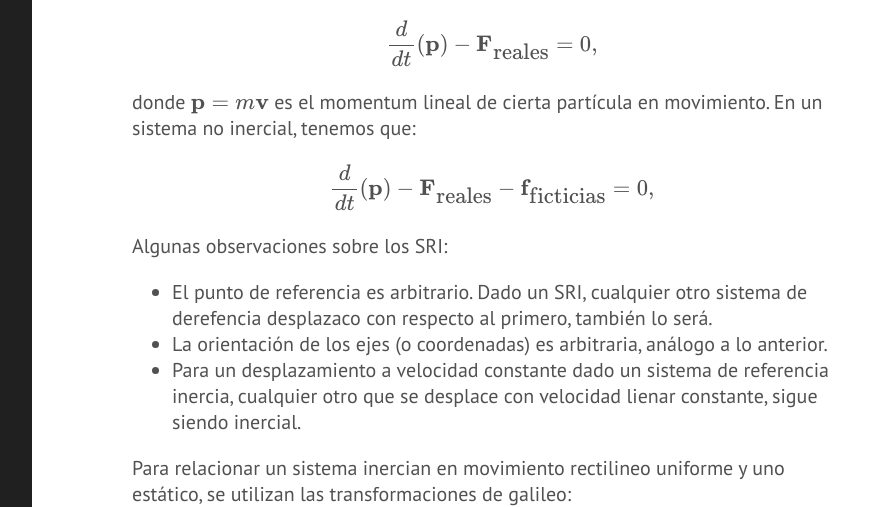
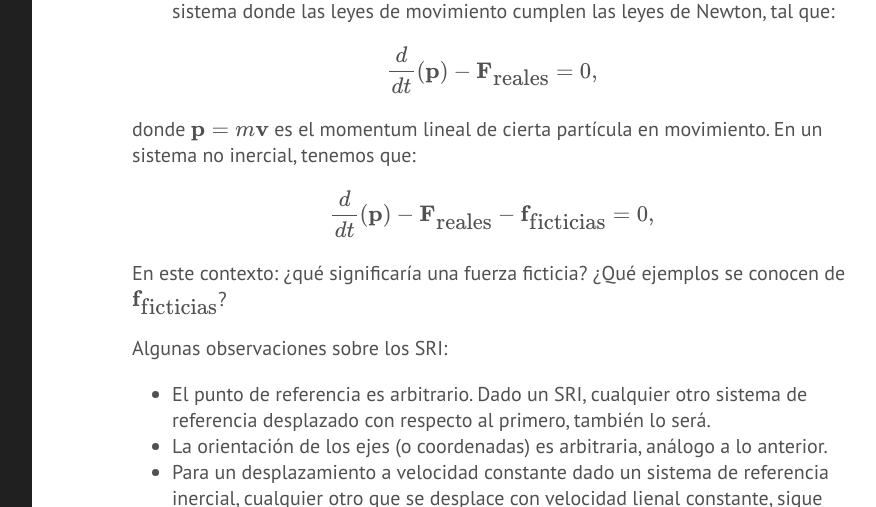
Before and after one commit to nicomedinap/nicomedinap.github.io, a Jekyll site: the page built from apuntes/FisicaDeFronteras/RelatividadGeneral.md, in a window 1280 px wide and 1400 px high, scrolled down 4817 px, cut to the strip 0-507 px from the top of the window. Shown: the whole strip, without its empty margins (328-1204 px from the left). Built offline with Jekyll 4.4.1, drawn with Linux system fonts in a browser that asks for light colours; formulas are drawn with MathJax 3; a script that is not in the unit is left out; some of the changed text lies outside the part shown.

Commit message:
Update RelatividadGeneral.md

```diff
--- a/apuntes/FisicaDeFronteras/RelatividadGeneral.md
+++ b/apuntes/FisicaDeFronteras/RelatividadGeneral.md
@@ -39,7 +39,7 @@
 \end{align}
 $$
 
-POR AHORA estaremos restringidos a vectores trimidensionales $\mathbf{x} = x \hat{i}+ y \hat{j}+z \hat{k}$.
+POR AHORA estaremos restringidos a vectores trimidensionales $\mathbf{x} = x \hat{i}+ y \hat{j}+z \hat{k}=(x,y,z)$.
 
 #### Unidad 1: Elementos de relatividad general.
 
@@ -162,19 +162,18 @@
 \frac{d}{dt}(\mathbf{p}) - \mathbf{F}_{\mbox{reales}} - \mathbf{f}_{\mbox{ficticias}} = 0,
 $$
 
+En este contexto: ¿qué significaría una fuerza ficticia? ¿Qué ejemplos se conocen de $\mathbf{f}_{\mbox{ficticias}}$?
+
 Algunas observaciones sobre los SRI:
-* El punto de referencia es arbitrario. Dado un SRI, cualquier otro sistema de derefencia desplazaco con respecto al primero, también lo será.
+* El punto de referencia es arbitrario. Dado un SRI, cualquier otro sistema de referencia desplazado con respecto al primero, también lo será.
 * La orientación de los ejes (o coordenadas) es arbitraria, análogo a lo anterior.
-* Para un desplazamiento a velocidad constante dado un sistema de referencia inercia, cualquier otro que se desplace con velocidad lienar constante, sigue siendo inercial.
+* Para un desplazamiento a velocidad constante dado un sistema de referencia inercial, cualquier otro que se desplace con velocidad lienal constante, sigue siendo inercial.
 
-Para relacionar un sistema inercian en movimiento rectilineo uniforme y uno estático, se utilizan las transformaciones de galileo:
-
-
-
+Para relacionar un sistema inercian en movimiento rectilineo uniforme y uno estático, se utilizan las *transformaciones de galileo*, esquematizado en la siguiente imagen:
 
 ![Link Name](http://relativismo.weebly.com/uploads/1/0/8/3/10833300/_1358700800.jpg)
 
-
+Para describir la posición de un punto $P$ cualquiera en el espacio desde el origen de coordenadas $O$, se considera el vector $\mathbf{r}=x \hat{i}+ y \hat{j}+z \hat{k}$. Tambión podemos considerar otro sistema de coordenadas que, a un instante $t$, describe desde el origen $O'$
 
 
 
```
